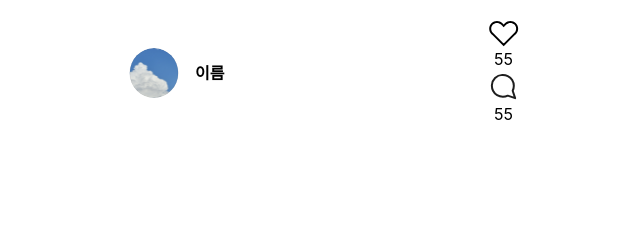
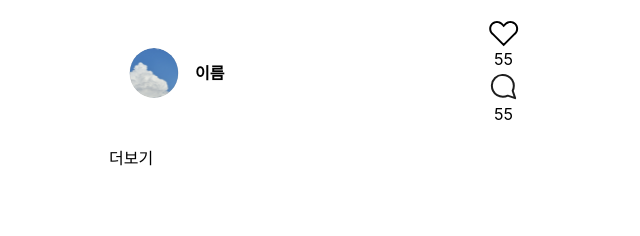
Before and after one commit to TeamGuys/Hansuyo_Front, a React (Create React App) app: page /0 in a window 1280 px wide. Shown: the top 236 px of the page, without its empty margins (316-956 px from the left). Built offline with nearby package versions, Linux system fonts and the light colour scheme.

Commit message:
Feat : 게시판 상태 모달 구현

```diff
--- /dev/null
+++ b/src/components/Board/OpenBoardStatus.jsx
@@ -0,0 +1,15 @@
+const OpenBoardStatus = ({setOpenBoardStatusModal}) => {
+
+  const openModal = () => {
+    setOpenBoardStatusModal(true);
+  };
+
+  return(
+    <div
+      onClick={openModal}>
+      더보기
+    </div>
+  )
+}
+
+export default OpenBoardStatus
--- a/src/components/Board/VideoContent.jsx
+++ b/src/components/Board/VideoContent.jsx
@@ -3,9 +3,8 @@ import ProfileImage from "../Setting/Profile/ProfileImage";
 import Like from "../Board/Like";
 import Message from "../Board/Message";
 
-const VideoContent = ({setOpenCommentModal}) => {
+const VideoContent = ({ setOpenCommentModal }) => {
   return (
-    <div className="relative w-full h-screen overflow-hidden">
     <div className="flex p-5 justify-between">
       <div className="flex items-center space-x-4">
         <ProfileImage size={true} />
@@ -22,7 +21,6 @@ const VideoContent = ({setOpenCommentModal}) => {
 
       </div>
     </div>
-    </div>
   );
 };
 
--- /dev/null
+++ b/src/components/BoardStatusModal/BoardStatusModalButton.jsx
@@ -0,0 +1,9 @@
+const BoardStatusModalButton = ({ text, event }) => {
+  return (
+    <>
+      <p>{text}</p>
+    </>
+  );
+}
+
+export default BoardStatusModalButton;
--- /dev/null
+++ b/src/components/BoardStatusModal/PlayCount.jsx
@@ -0,0 +1,10 @@
+const PlayCount = ({count}) => {
+  return(
+    <>
+    {count} 회 재생
+    </>
+
+  )
+}
+
+export default PlayCount
--- /dev/null
+++ b/src/modal/BoardStatusModal.jsx
@@ -0,0 +1,34 @@
+import PlayCount from "../components/BoardStatusModal/PlayCount";
+import { Border } from "../components/Setting/Border";
+import BoardStatusModalButton from "../components/BoardStatusModal/BoardStatusModalButton"
+import save from "../assets/BoardStatusModal/Save.svg"
+const BoardStatusModal = ({setOpenBoardStatusModal}) => {
+  const closeModal = () => {
+    setOpenBoardStatusModal(false);
+  };
+  return(
+    <div className="fixed inset-0 z-50 flex items-end justify-center bg-black bg-opacity-50">
+      <div className="relative w-full max-w-[430px] h-[60%] bg-white rounded-t-lg shadow-lg overflow-auto">
+        <div
+          className="flex justify-center pt-40 pb-5"
+          >
+            <PlayCount count={5} />
+        </div>
+        <Border />
+        <div
+          className="flex justify-center py-5"
+          >
+            <img src={save} alt='.' />
+        </div>
+
+        <div className="flex-row p-10 space-y-4">
+          <BoardStatusModalButton text={'공유하기'} />
+          <BoardStatusModalButton text={'링크복사'} />
+
+        </div>
+      </div>
+  </div>
+  )
+}
+
+export default BoardStatusModal
--- a/src/pages/Board/Board.jsx
+++ b/src/pages/Board/Board.jsx
@@ -4,25 +4,32 @@ import Video from "../../components/Board/Video";
 import VideoContent from "../../components/Board/VideoContent";
 
 import CommentModal from "../../components/Comment/CommentModal";
+import BoardStatusModal from "../../modal/BoardStatusModal";
+
+import OpenBoardStatus from "../../components/Board/OpenBoardStatus";
 
 import { useState } from "react";
 
 const Board = () => {
 
-  const { id } = useParams();
+  // const { id } = useParams();
 
-  const [isOpenCommentModal,setOpenCommentModal] = useState(false)
+  const [isOpenCommentModal, setOpenCommentModal] = useState(false);
+  const [isBoardStatusModal, setOpenBoardStatusModal] = useState(false);
 
-  return(
+  return (
     <>
+      {isBoardStatusModal && <BoardStatusModal setOpenBoardStatusModal={setOpenBoardStatusModal} />}
       {isOpenCommentModal && <CommentModal setOpenCommentModal={setOpenCommentModal} />}
       <Video />
-      <VideoContent
-        setOpenCommentModal={setOpenCommentModal}
-        />
-
+      <div className="w-full h-auto">
+        <VideoContent setOpenCommentModal={setOpenCommentModal} />
+      </div>
+      <div className="w-full h-auto">
+        <OpenBoardStatus setOpenBoardStatusModal={setOpenBoardStatusModal} />
+      </div>
     </>
   )
 }
 
-export default Board
+export default Board;
```
Also changed, not shown: src/assets/BoardStatusModal/Save.svg (added). Lines whose indentation alone changed are shown as unchanged.
